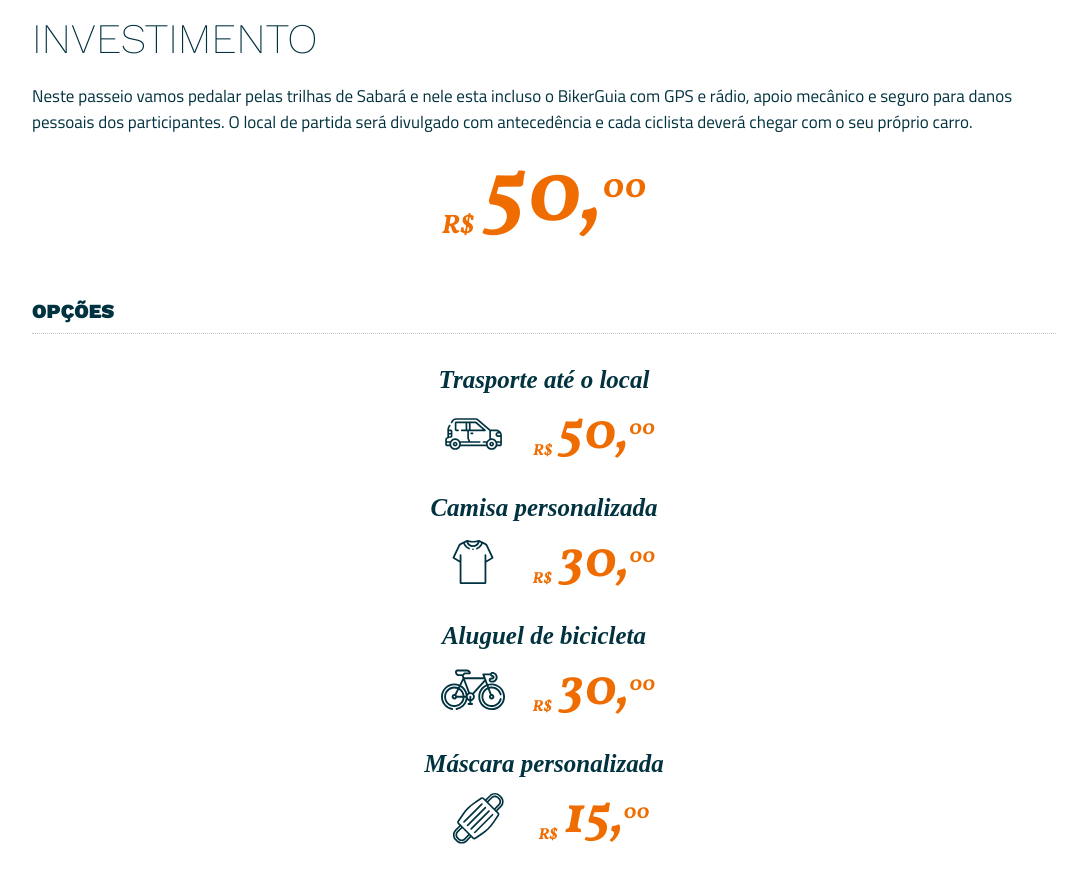
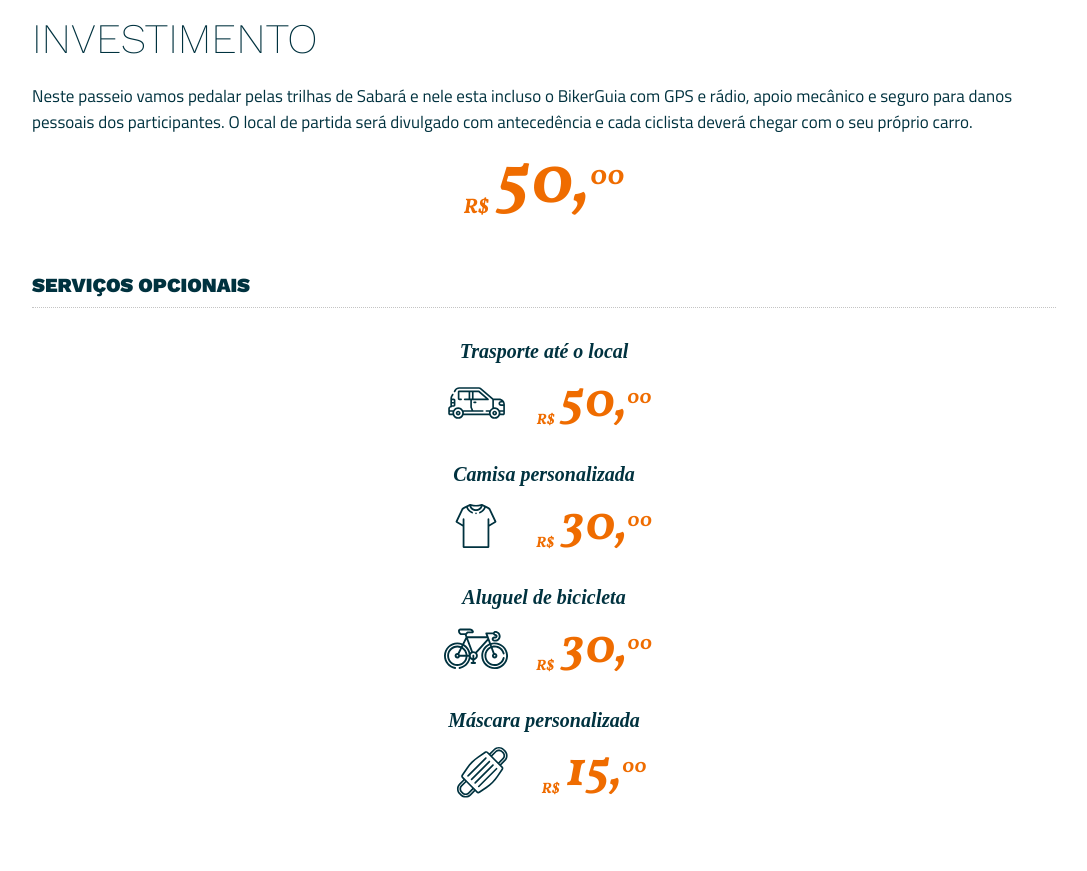
Before and after one commit to severidade/minas_rotas_react, a React (Create React App) app: page / in a window 1280 px wide. Shown: the part 2580-3451 px from the top of the page, without its empty margins (96-1183 px from the left). After the commit the page ends 3403 px from the top, so only its background shows below. Built offline with nearby package versions, Linux system fonts and the light colour scheme; a web font is replaced by a local one.

Commit message:
style: :art: Ajustes no css

```diff
--- a/src/componentes/Price/Price.module.css
+++ b/src/componentes/Price/Price.module.css
@@ -3,11 +3,11 @@
   color: var(--cor_secundaria);
   font-weight: 700;
   display: flex;
-  font-size: 53px;
+  font-size: 50px;
 }
 
 .price.highlight {
-  font-size: 89px;
+  font-size: 70px;
   justify-content: center;
 }
 
--- a/src/componentes/Rates/Rates.js
+++ b/src/componentes/Rates/Rates.js
@@ -10,7 +10,7 @@ export default function Rates() {
       <h1>Investimento</h1>
       <p>{ Content.rate.text } </p>
       <Price type="highlight" value= { parse(Content.rate.value) }/>
-      <h2 className={ styles.rates_container__options } >Opções</h2>
+      <h2 className={ styles.rates_container__options } >Serviços Opcionais</h2>
       <ul>
         { Content.rate.options.map((item) =>(
           <li
--- a/src/componentes/Rates/Rates.module.css
+++ b/src/componentes/Rates/Rates.module.css
@@ -24,7 +24,7 @@
 .option__title {
   font-family: 'Volkhov', serif;
   font-weight: 700;
-  font-size: 25px;
+  font-size: 20px;
   font-style: italic;
   width: 100%;
   text-align: center;
```
